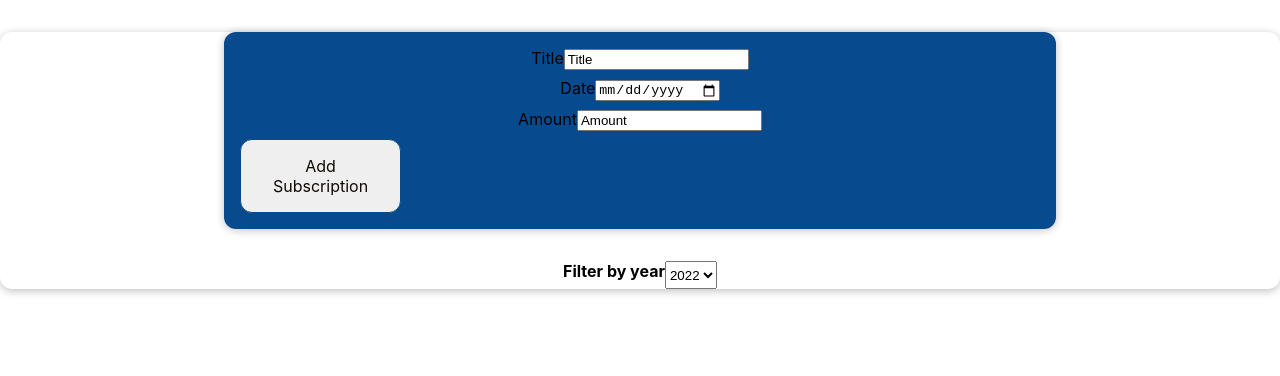
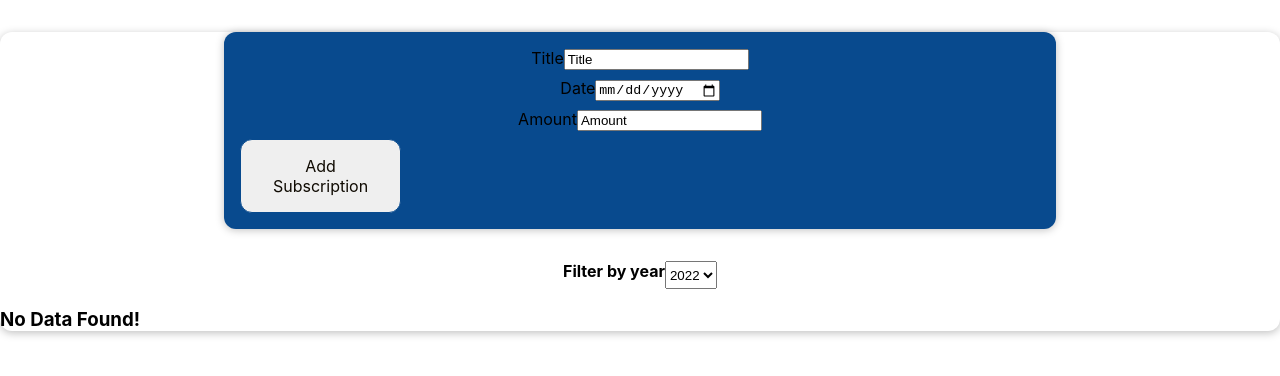
Before and after one commit to stkora/React-Basic-2.0, a React (Create React App) app in the folder my-app/: page / in a window 1280 px wide. Shown: the top 376 px of the page. Built offline with nearby package versions, Linux system fonts and the light colour scheme.

Commit message:
filter and condition in react application

```diff
--- a/my-app/src/App.js
+++ b/my-app/src/App.js
@@ -50,12 +50,31 @@ const INITIAL_SUBSCRIPTION = [
   // React.createElement('div',{},React.createElement('h2',{},'Lets start!'))
     <Container>
 
-      <NewSubscription onAddSubscription = {addSubscriptionHandler}  />
+    <NewSubscription onAddSubscription = {addSubscriptionHandler}  />
 
     <Filter onFilterChange={filterChangeHandler}   selectedFilter={filteredYear}/>
-    {filteredSubscriptions.map((subscription)=>
+    {filteredSubscriptions.length===0 && <h3>No Data Found!</h3>}
+    {filteredSubscriptions.length !== 0 &&
+    filteredSubscriptions.map((subscription)=>
     <Subscription key={subscription.id} date={subscription.date}
     title={subscription.title} amount={subscription.amount}/>)}
+
+
+
+    {/* {filteredSubscriptions.length===0 ? <h3> No Data Found!</h3>:
+    filteredSubscriptions.map((subscription)=>
+    <Subscription key={subscription.id} date={subscription.date}
+    title={subscription.title} amount={subscription.amount}/>)
+    } */}
+
+
+
+    {/* {filteredSubscriptions.map((subscription)=>
+    <Subscription key={subscription.id} date={subscription.date}
+    title={subscription.title} amount={subscription.amount}/>)
+    } */}
+
+
 
     {/* <Subscription date={subscriptions[0].date}  title={subscriptions[0].title}  amount={subscriptions[0].amount}/>
     <Subscription date={subscriptions[1].date}  title={subscriptions[1].title}  amount={subscriptions[1].amount}/>
```
